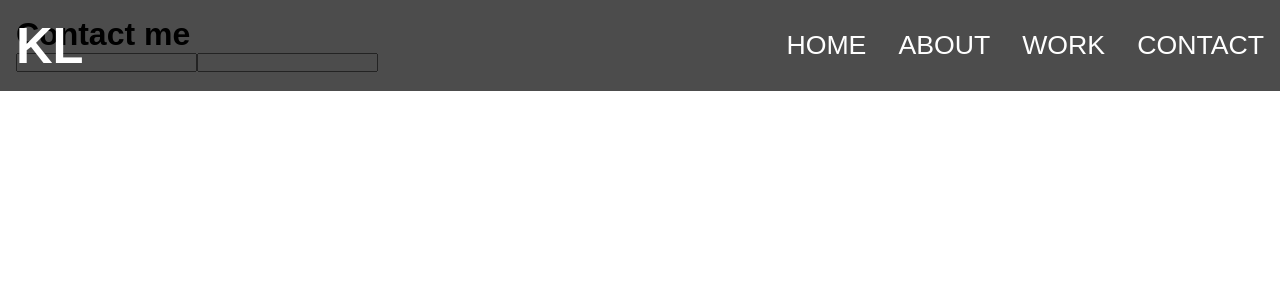
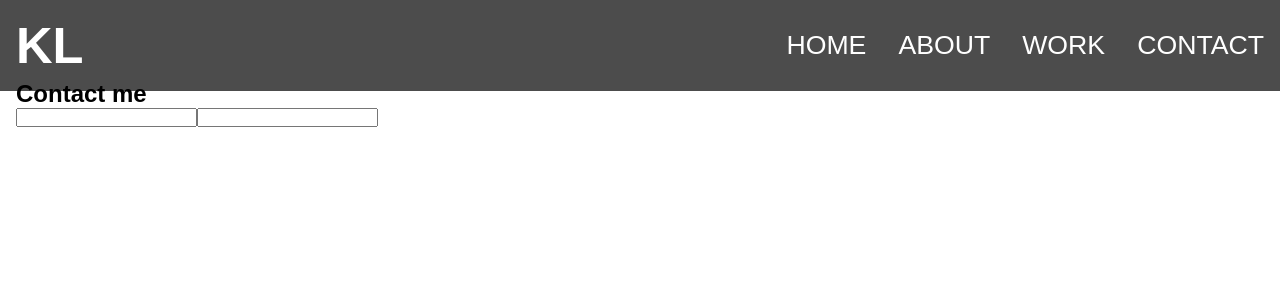
Before and after one commit to Snackonevil/react-portfolio, a React (Create React App) app: page /contact in a window 1280 px wide. Shown: the top 300 px of the page. Built offline with nearby package versions, Linux system fonts and the light colour scheme; a web font is replaced by a local one.

Commit message:
test build/deploy

```diff
--- a/package.json
+++ b/package.json
@@ -17,7 +17,8 @@
     "start": "react-scripts start",
     "build": "react-scripts build",
     "test": "react-scripts test",
-    "eject": "react-scripts eject"
+    "eject": "react-scripts eject",
+    "deploy": "gh-pages -d build"
   },
   "eslintConfig": {
     "extends": [
@@ -36,5 +37,8 @@
       "last 1 firefox version",
       "last 1 safari version"
     ]
+  },
+  "devDependencies": {
+    "gh-pages": "^3.2.3"
   }
 }
--- a/src/pages/Contact.jsx
+++ b/src/pages/Contact.jsx
@@ -7,10 +7,12 @@ export default function Contact() {
   return (
     <>
       {location.pathname === '/contact' ? <Navbar navbarOpacity={1} /> : ''}
-      <div className="container">
-        <h1>Contact me</h1>
-        <ContactForm />
-      </div>
+      <section>
+        <div className="container">
+          <h1>Contact me</h1>
+          <ContactForm />
+        </div>
+      </section>
     </>
   );
 }
```
Also changed, not shown: 1 other file (tests, documents, lock files or other folders).
